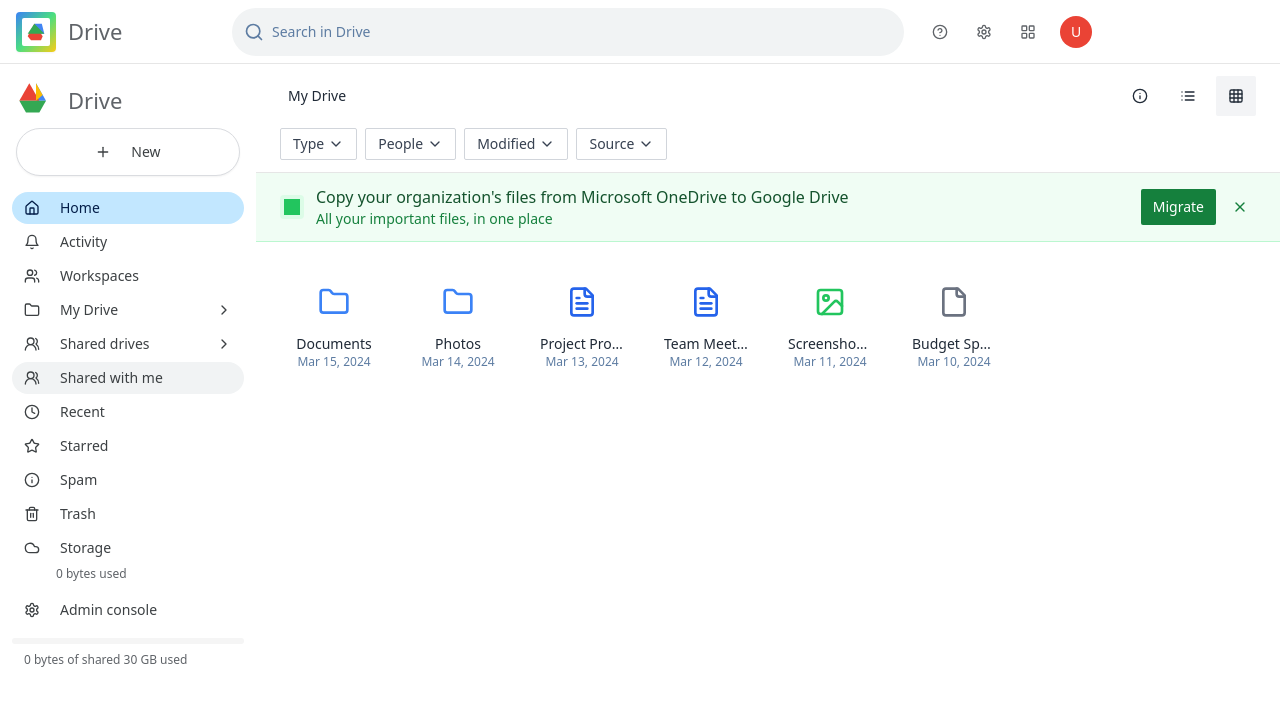
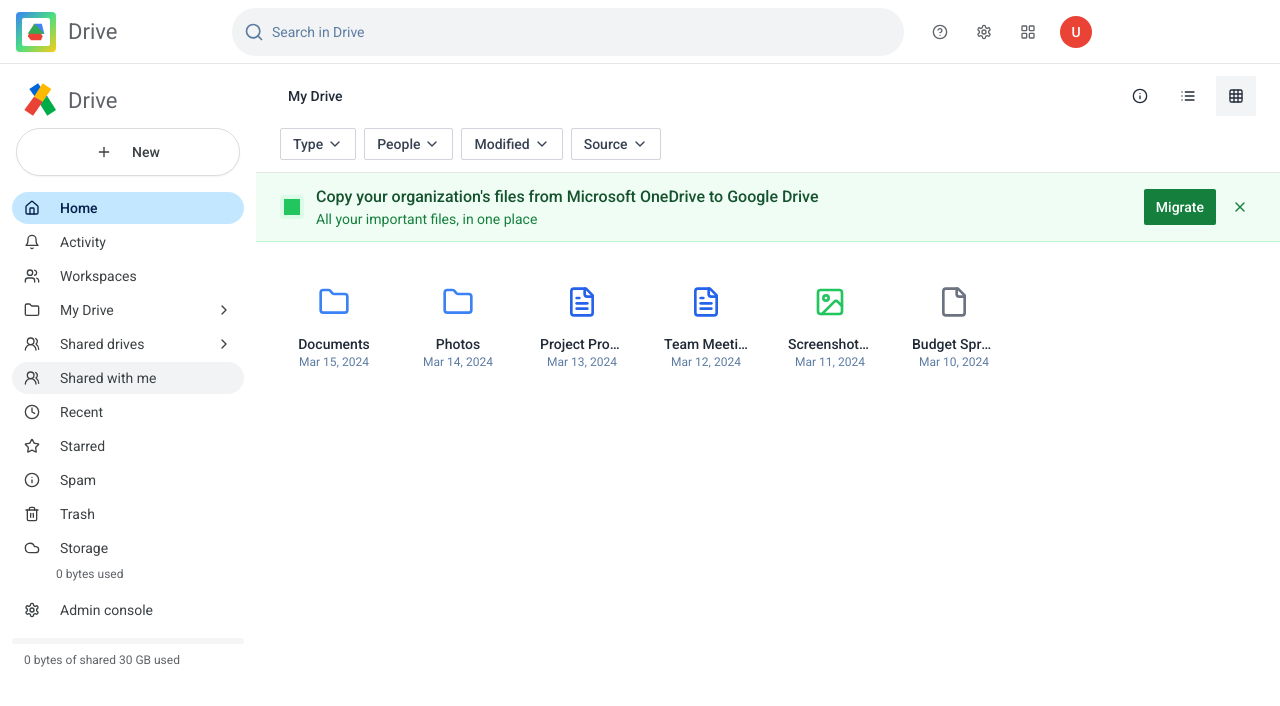
Before and after one commit to maddiedreese/not-drive, a React (Vite) app: page / in a window 1280 px wide. Shown: the top 706 px of the page. Built offline with nearby package versions, Linux system fonts and the light colour scheme.

Commit message:
Update logo and font

```diff
--- a/index.html
+++ b/index.html
@@ -6,6 +6,9 @@
     <title>Google Drive</title>
     <meta name="description" content="Google Drive - Cloud Storage & File Backup for Photos, Docs, Videos & More" />
     <meta name="author" content="Google" />
+    <link rel="preconnect" href="https://fonts.googleapis.com">
+    <link rel="preconnect" href="https://fonts.gstatic.com" crossorigin>
+    <link href="https://fonts.googleapis.com/css2?family=Roboto:wght@300;400;500;700&display=swap" rel="stylesheet">
 
     <meta property="og:title" content="Google Drive" />
     <meta property="og:description" content="Google Drive - Cloud Storage & File Backup for Photos, Docs, Videos & More" />
--- a/src/components/GoogleDriveSidebar.tsx
+++ b/src/components/GoogleDriveSidebar.tsx
@@ -42,13 +42,13 @@ export function Sidebar() {
         <div className="flex items-center gap-3">
           <div className="w-10 h-10 relative">
             <svg viewBox="0 0 48 48" className="w-10 h-10">
-              <path fill="#4285f4" d="M24 4l12 21H24z"/>
-              <path fill="#ea4335" d="M4 25l12-21 12 21z"/>
-              <path fill="#34a853" d="M4 25h32l-8 14H12z"/>
-              <path fill="#fbbc04" d="M24 4l8 14-8 7z"/>
+              <polygon fill="#0066DA" points="16,10.85 26.42,4 38,20 27.58,26.85"/>
+              <polygon fill="#00AC47" points="27.58,26.85 38,20 48,36 37.58,42.85"/>
+              <polygon fill="#EA4335" points="10,36 20.42,42.85 32,26 21.58,20"/>
+              <polygon fill="#FFBA00" points="21.58,20 32,26 42.42,10.85 32,4"/>
             </svg>
           </div>
-          <h1 className="text-[22px] text-[#5f6368] font-normal">Drive</h1>
+          <h1 className="text-[22px] text-[#5f6368] font-normal font-roboto">Drive</h1>
         </div>
       </div>
 
--- a/src/index.css
+++ b/src/index.css
@@ -117,5 +117,6 @@ All colors MUST be HSL.
 
   body {
     @apply bg-background text-foreground;
+    font-family: 'Roboto', sans-serif;
   }
 }
--- a/tailwind.config.ts
+++ b/tailwind.config.ts
@@ -18,6 +18,9 @@ export default {
 			}
 		},
 		extend: {
+			fontFamily: {
+				roboto: ['Roboto', 'sans-serif'],
+			},
 			colors: {
 				border: 'hsl(var(--border))',
 				input: 'hsl(var(--input))',
```
